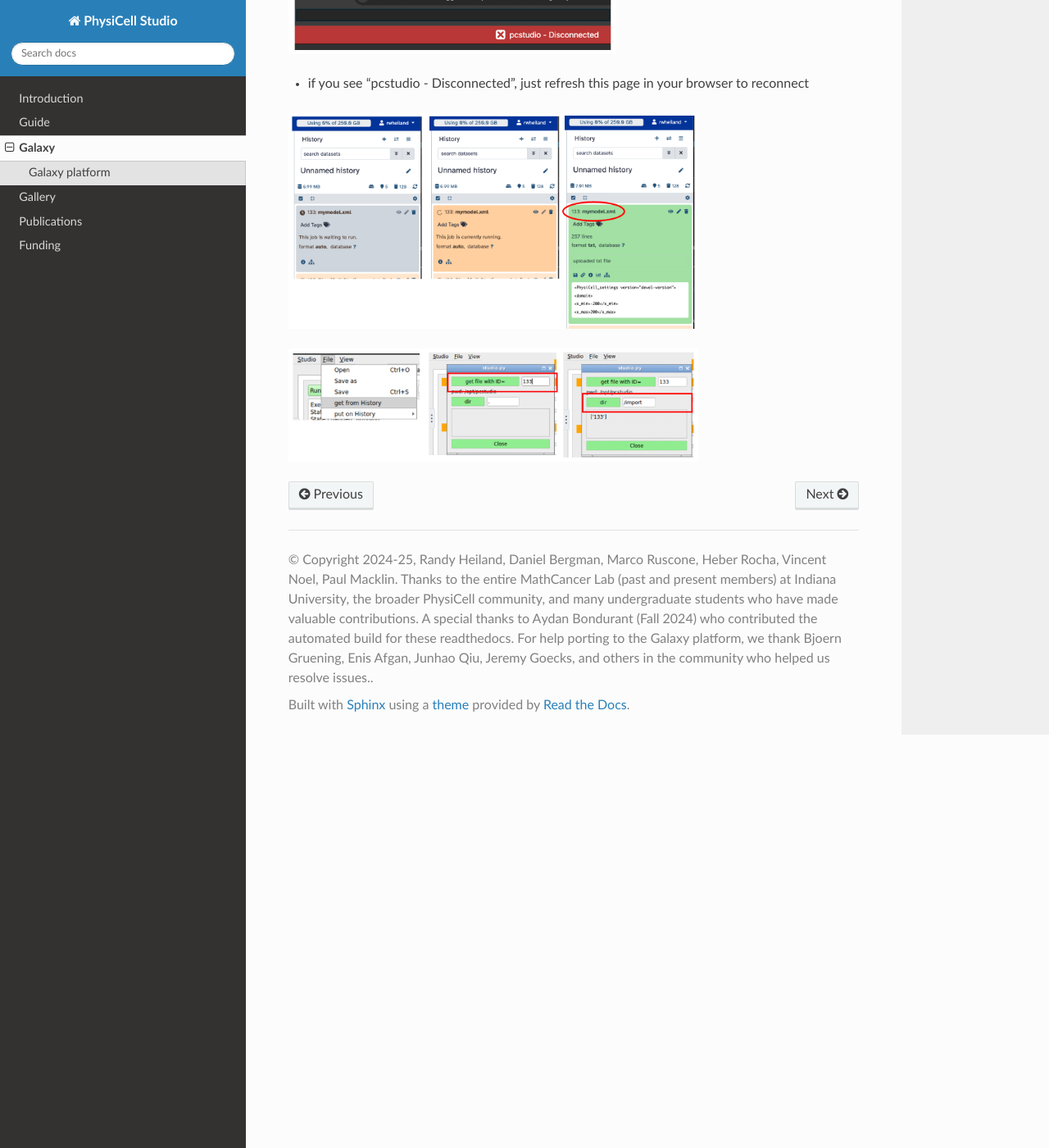
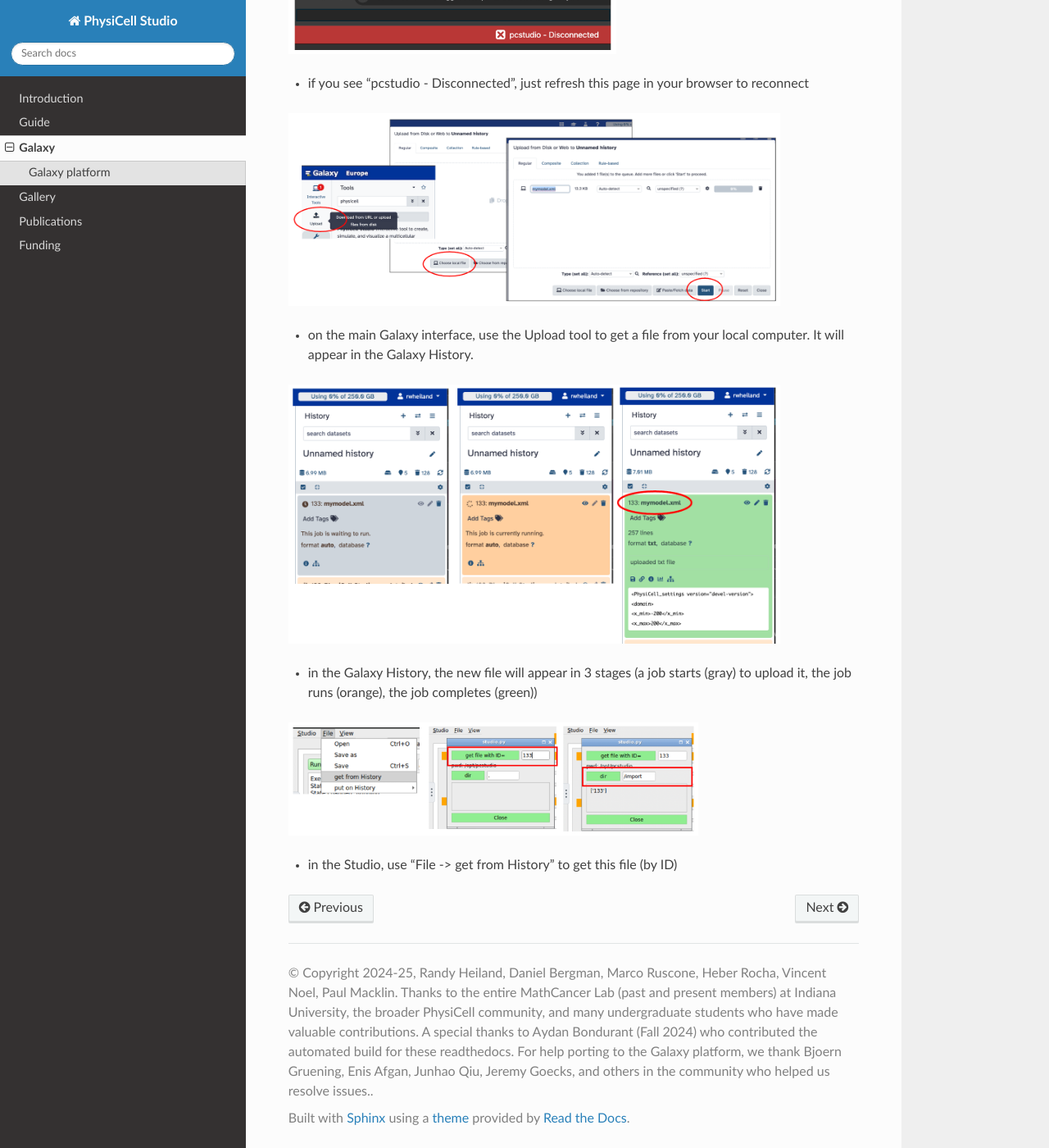
Before and after one commit to rheiland/Studio_rtd, a Sphinx documentation site: the page built from docs/source/galaxy.rst, in a window 1280 px wide and 1400 px high, scrolled down 5455 px. Shown: the whole window at 82% size. Built offline with Sphinx 7.4.7 and the Read the Docs theme 3.1.0, drawn with Linux system fonts in a browser that asks for light colours.

Commit message:
upload and get

```diff
--- a/docs/source/galaxy.rst
+++ b/docs/source/galaxy.rst
@@ -69,8 +69,14 @@
    :width: 400px
 * if you see "pcstudio - Disconnected", just refresh this page in your browser to reconnect
 
+.. image:: ./galaxy_imgs/galaxy_upload_ui_3steps.png
+   :width: 600px
+* on the main Galaxy interface, use the Upload tool to get a file from your local computer. It will appear in the Galaxy History.
+
 .. image:: ./galaxy_imgs/upload_file_3_stages.png
-   :width: 500px
+   :width: 600px
+* in the Galaxy History, the new file will appear in 3 stages (a job starts (gray) to upload it, the job runs (orange), the job completes (green))
 
 .. image:: ./galaxy_imgs/get_from_history_steps.png
    :width: 500px
+* in the Studio, use "File -> get from History" to get this file (by ID)
```
Also changed, not shown: docs/source/galaxy_imgs/galaxy_upload_ui_3steps.png (added).
